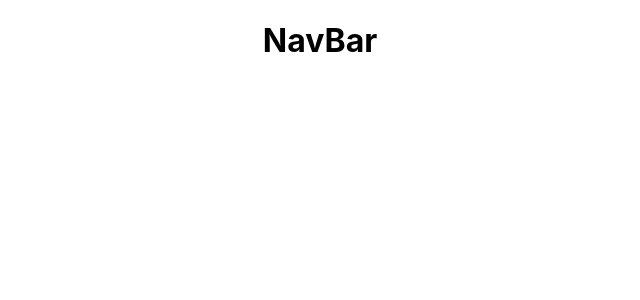
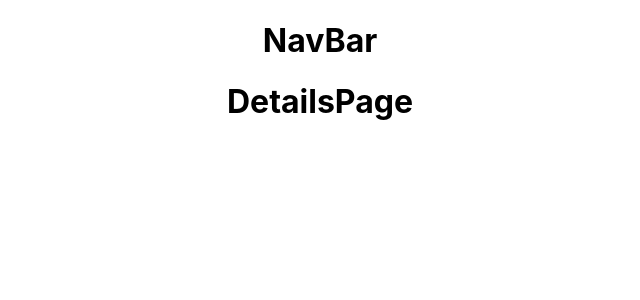
Before and after one commit to ErikStromback/webshop-frontend, a React (Create React App) app: page /details/1 in a window 1280 px wide. Shown: the top 300 px of the page, without its empty margins (320-960 px from the left). Built offline with nearby package versions, Linux system fonts and the light colour scheme.

Commit message:
Added routes

```diff
--- a/package.json
+++ b/package.json
@@ -8,6 +8,7 @@
     "@testing-library/user-event": "^13.5.0",
     "react": "^17.0.2",
     "react-dom": "^17.0.2",
+    "react-router-dom": "^6.2.2",
     "react-scripts": "5.0.0",
     "web-vitals": "^2.1.4"
   },
--- a/src/App.js
+++ b/src/App.js
@@ -1,11 +1,19 @@
-import logo from "./logo.svg";
 import "./App.css";
 import { NavBar } from "./components";
+import { Routes, Route } from "react-router-dom";
+import HomePage from "./pages/HomePage";
+import ShopPage from "./pages/ShopPage";
+import DetailsPage from "./pages/DetailsPage";
 
 function App() {
   return (
     <div className="App">
       <NavBar />
+      <Routes>
+        <Route path="/" element={<HomePage />} />
+        <Route path="/shop" element={<ShopPage />} />
+        <Route path="/details/:id" element={<DetailsPage />} />
+      </Routes>
     </div>
   );
 }
--- a/src/index.js
+++ b/src/index.js
@@ -1,14 +1,17 @@
-import React from 'react';
-import ReactDOM from 'react-dom';
-import './index.css';
-import App from './App';
-import reportWebVitals from './reportWebVitals';
+import React from "react";
+import ReactDOM from "react-dom";
+import "./index.css";
+import App from "./App";
+import reportWebVitals from "./reportWebVitals";
+import { BrowserRouter } from "react-router-dom";
 
 ReactDOM.render(
   <React.StrictMode>
-    <App />
+    <BrowserRouter>
+      <App />
+    </BrowserRouter>
   </React.StrictMode>,
-  document.getElementById('root')
+  document.getElementById("root")
 );
 
 // If you want to start measuring performance in your app, pass a function
--- a/src/pages/DetailsPage/index.js
+++ b/src/pages/DetailsPage/index.js
@@ -0,0 +1,5 @@
+const DetailsPage = () => {
+  return <h1>DetailsPage</h1>;
+};
+
+export default DetailsPage;
--- a/src/pages/HomePage/index.js
+++ b/src/pages/HomePage/index.js
@@ -0,0 +1,5 @@
+const HomePage = () => {
+  return <h1>HomePage</h1>;
+};
+
+export default HomePage;
--- /dev/null
+++ b/src/pages/ShopPage/index.js
@@ -0,0 +1,5 @@
+const ShopPage = () => {
+  return <h1>ShopPage</h1>;
+};
+
+export default ShopPage;
```
Also changed, not shown: src/pages/ShopPage/styles.css (added), 2 other files (tests, documents, lock files or other folders).
